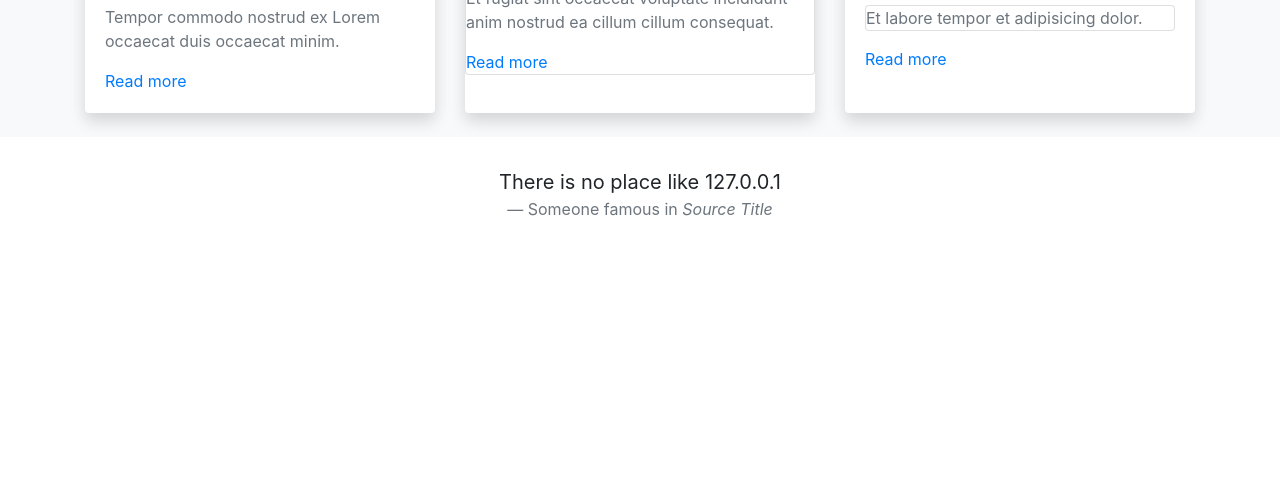
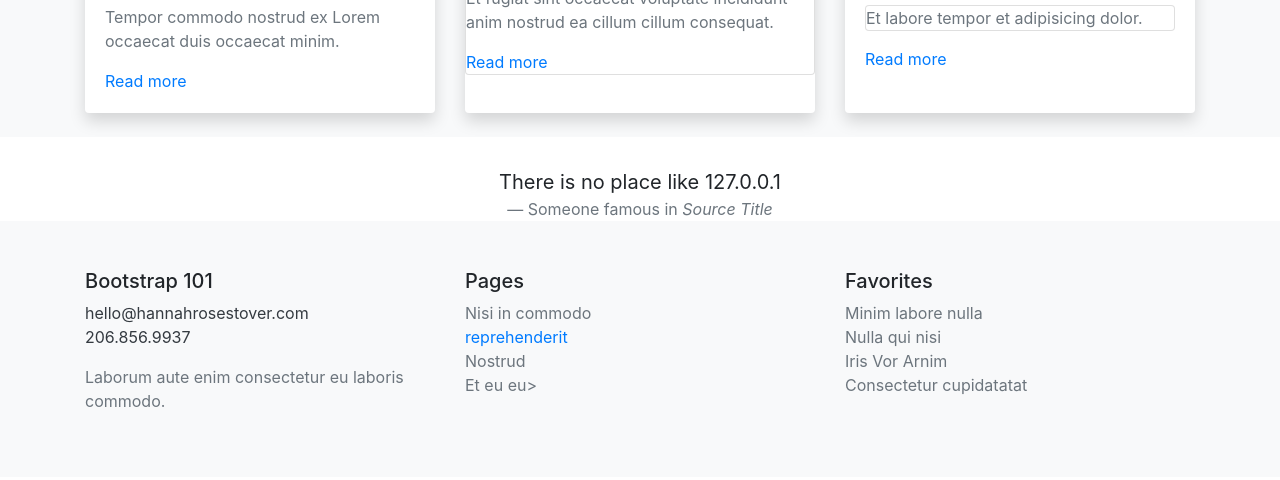
Before and after one commit to HannahStover/hannah-distribution, a plain HTML site: page index.html in a window 1280 px wide. Shown: the part 1915-2395 px from the top of the page. Before the commit the page ends 2136 px from the top, so only its background shows below. Drawn offline with nearby package versions, Linux system fonts and the light colour scheme.

Commit message:
commit footer

```diff
--- a/index.html
+++ b/index.html
@@ -164,6 +164,48 @@
 
             <!-- Footer-->
 
+            <div class='py-5 bg-light'>
+                <div class='container'>
+                    <div class='row'>
+                        <div class='col-lg-4 mb-4 mb-lg-0'>
+                            <h5>Bootstrap 101</h5>
+                            <ul class='contact-info list-unstyled'>
+                                <li><a href='mailto:hrosestover@gmail.com' class='text-dark'>hello@hannahrosestover.com</a></li>
+                                <li><a href='tel:12068569937' class='text-dark'>206.856.9937</a></li>
+                            </ul>
+                            <p class='text-muted'>Laborum aute enim consectetur eu laboris commodo.</p>
+                        </div>
+                        <div class='col-lg-4 col-md-6'>
+                            <h5>Pages</h5>
+                            <ul class='links list-unstyled'>
+                                <li> <a href='#' class='text-muted'>Nisi in commodo</a></li>
+                                <li> <a href='#' class='text muted'>reprehenderit</a></li>
+                                <li> <a href='#' class='text-muted'>Nostrud</a></li>
+                                <li> <a href='#' class='text-muted'>Et eu eu></a></li>
+                            </ul>
+                        </div>
+                        <div class='col-lg-4 col-md-6'>
+                            <h5>Favorites</h5>
+                            <ul class='links list-unstyled'>
+                                <li> <a href='#' class='text-muted'>Minim labore nulla</a></li>
+                                <li> <a href='#' class='text-muted'>Nulla qui nisi</a></li>
+                                <li> <a href='#' class='text-muted'>Iris Vor Arnim</a></li>
+                                <li> <a href='#' class='text-muted'>Consectetur cupidatatat</a></li>
+                            </ul>
+                        </div>
+                    </div>
+                </div>
+            </div>
+            <div class='py-3 g-dark text-white'>
+                <div class='container'>
+                    <div class='row'>
+                        <div class='col-md-7 text-center text-md-left'>
+                            <p class='mb-md-0'>&copy; 2019 Hannah Rose Stover. All rights reserved. </p>
+                        </div>
+                    </div>
+                </div>
+            </div>
+
 
 
 
```
